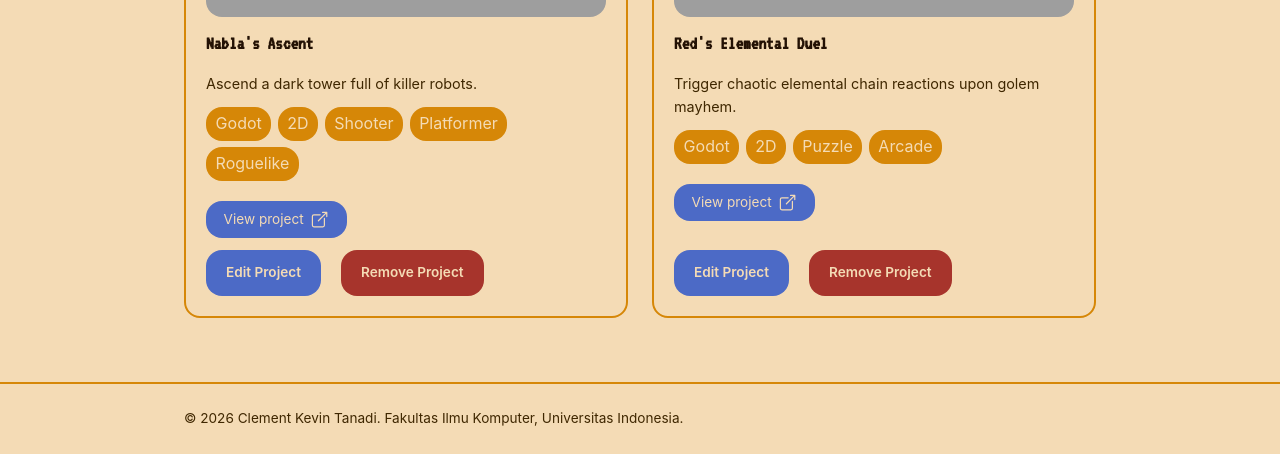
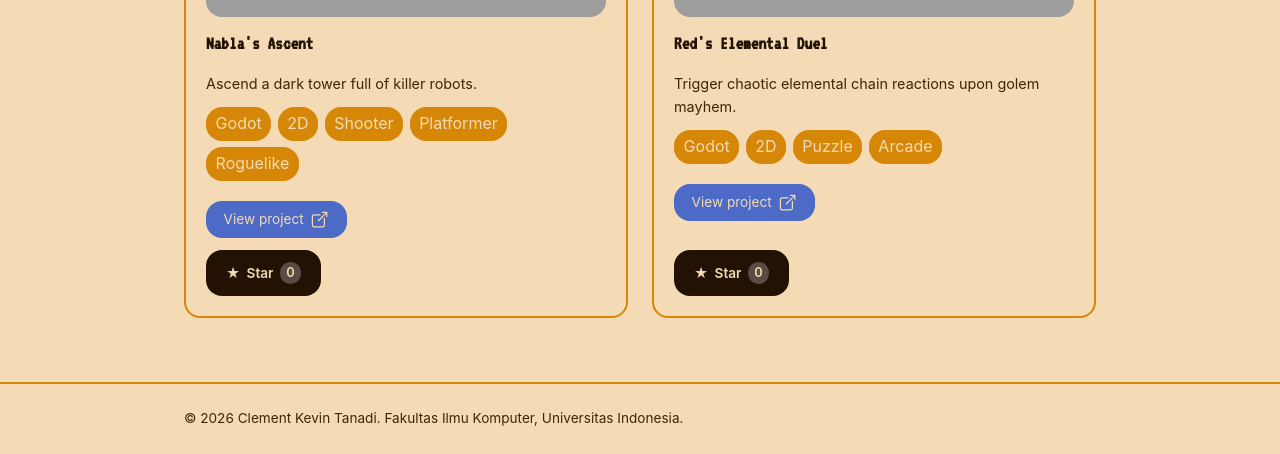
Before and after one commit to Wuskevo/myportofolio, a Django app: page /projects/ in a window 1280 px wide. Shown: the part 746-1200 px from the top of the page. Run offline with Django 5.2, Linux system fonts and the light colour scheme; data comes from the database, SQL or seed files in the repository; data that the repository does not hold is empty; grey boxes are pictures that could not be loaded.

Commit message:
feat(projects, auth): add starring functionality for projects with user interaction; add basic auth rules for visitors, registered users, and superusers (read, star, write to db)

```diff
--- a/main/models.py
+++ b/main/models.py
@@ -1,4 +1,6 @@
 import uuid
+
+from django.contrib.auth.models import User
 
 from django.db import models
 
@@ -87,6 +89,11 @@ class Project(models.Model):
 	tech_stack = models.CharField(max_length=255) # tech used and relevant tags
 	project_url = models.URLField(blank=True)
 	project_image_url = models.URLField(blank=True, max_length=255)
+	# one project can be starred by many users,
+	# and one user can star many projects
+	starred_by = models.ManyToManyField(
+        User, related_name="starred_projects", blank=True
+    )
 
 	def __str__(self):
 		return self.title
--- a/main/urls.py
+++ b/main/urls.py
@@ -26,6 +26,7 @@ from main.views import (
     delete_credential,
     delete_experience,
     delete_project,
+    toggle_project_star,
 
 )
 
@@ -70,4 +71,9 @@ urlpatterns = [
 		name="update_project",
 	),
 	path("projects/<uuid:project_id>/delete/", delete_project, name="delete_project"),
+	path(
+		"projects/<uuid:project_id>/star/",
+		toggle_project_star,
+		name="toggle_project_star"
+	)
 ]
--- a/main/views.py
+++ b/main/views.py
@@ -1,7 +1,9 @@
 import datetime
 from django.contrib import messages
 from django.contrib.auth import login, logout
+from django.contrib.auth.decorators import login_required
 from django.contrib.auth.forms import AuthenticationForm, UserCreationForm
+from django.core.exceptions import PermissionDenied
 from django.core import serializers
 from django.http import HttpResponse
 from django.shortcuts import get_object_or_404, redirect, render
@@ -145,6 +147,7 @@ def delete_experience(request, experience_id):
 #
 
 def create_credential(request):
+
     form = CredentialForm(request.POST or None, request.FILES or None)
 
     if request.method == "POST" and form.is_valid():
@@ -188,6 +191,7 @@ def show_credentials(request):
     return render(request, "credentials.html", context)
 
 def update_credential(request, credential_id):
+
     credential = get_object_or_404(Credential, pk=credential_id)
     form = CredentialForm(
         request.POST or None,
@@ -209,6 +213,7 @@ def update_credential(request, credential_id):
     return render(request, "forms/credentials_form.html", context)
 
 def delete_credential(request, credential_id):
+
     credential = get_object_or_404(Credential, pk=credential_id)
 
     if request.method == "POST":
@@ -221,7 +226,12 @@ def delete_credential(request, credential_id):
 # Projects CRUD with json data delivery
 #
 
+@login_required(login_url="/login/")
 def create_project(request):
+
+    if not request.user.is_superuser: # checks if logged-in account is the superuser
+        raise PermissionDenied # stops request with 403
+
     form = ProjectForm(request.POST or None)
 
     if request.method == "POST" and form.is_valid():
@@ -243,7 +253,7 @@ def get_projects_json(request):
     if title_query:
         projects = projects.filter(title__icontains=title_query)
 
-    projects_json = serializers.serialize("json", projects)
+    projects_json = serializers.serialize("json", projects, use_natural_foreign_keys=True)
     return HttpResponse(projects_json, content_type="application/json")
 
 def show_projects(request):
@@ -263,7 +273,12 @@ def show_projects(request):
     }
     return render(request, "projects.html", context)
 
+@login_required(login_url="/login/")
 def update_project(request, project_id):
+
+    if not request.user.is_superuser: # checks if logged-in account is the superuser
+        raise PermissionDenied # stops request with 403
+
     project = get_object_or_404(Project, pk=project_id)
     form = ProjectForm(
         request.POST or None,
@@ -285,7 +300,12 @@ def update_project(request, project_id):
     }
     return render(request, "forms/projects_form.html", context)
 
+@login_required(login_url="/login/")
 def delete_project(request, project_id):
+
+    if not request.user.is_superuser: # checks if logged-in account is the superuser
+        raise PermissionDenied # stops request with 403
+
     project = get_object_or_404(Project, pk=project_id)
 
     if request.method == "POST":
@@ -293,3 +313,15 @@ def delete_project(request, project_id):
         messages.success(request, "project successfully removed!")
 
     return redirect("main:show_projects")
+
+@login_required(login_url="/login")
+def toggle_project_star(request, project_id):
+    project = get_object_or_404(Project, pk=project_id)
+
+    if request.method == "POST":
+        if request.user in project.starred_by.all():
+            project.starred_by.remove(request.user)
+        else:
+            project.starred_by.add(request.user)
+
+    return redirect("main:show_projects")
--- a/portofolio/urls.py
+++ b/portofolio/urls.py
@@ -26,7 +26,7 @@ urlpatterns = [
     path("", include("main.urls")),
     path("api/credentials/", get_credentials_json, name="get_credentials_json"),
     path("api/experiences/", get_experiences_json, name="get_experiences_json"),
-    path("api/projects/", get_credentials_json, name="get_projects_json"),
+    path("api/projects/", get_projects_json, name="get_projects_json"),
 ]
 
 if settings.DEBUG:
--- a/static/css/base.css
+++ b/static/css/base.css
@@ -270,6 +270,32 @@ h3 {
 	color: var(--paper);
 }
 
+/* User Nav */
+
 .nav-user {
 	color: var(--line)
 }
+
+/* Stars */
+
+.star-form {
+	display: inline;
+}
+
+.button-star {
+	display: inline-flex;
+	align-items: center;
+	gap: 0.4rem;
+	background: var(--ink);
+}
+
+.button-star.is-starred {
+	background: var(--accent);
+}
+
+.star-count {
+	padding: 0.05rem 0.4rem;
+	border-radius: 999px;
+	background: rgba(255, 255, 255, 0.25);
+	font-size: 0.8rem;
+}
--- a/templates/components/project_card.html
+++ b/templates/components/project_card.html
@@ -25,10 +25,13 @@
 	{% endif %}
 	{% if show_actions %}
 	<div class="item-actions project-card-actions">
+		{% include "components/project_star.html" with project=project %}
+		{% if user.is_superuser %}
 		<a href="{% url 'main:update_project' project.id %}" class="button button-secondary">
 			Edit Project
 		</a>
 		{% include "components/projects_delete_modal.html" with project=project %}
+		{% endif %}
 	</div>
 	{% endif %}
 </article>
--- /dev/null
+++ b/templates/components/project_star.html
@@ -0,0 +1,10 @@
+<form method="post" action="{% url 'main:toggle_project_star' project.id %}" class="star-form">
+	{% csrf_token %}
+	<button type="submit"
+			class="button button-star{% if user in project.starred_by.all %} is_starred{% endif %}"
+			title="{% if project.starred_by.all %}Starred by {{ project.starred_by.all|join:', '}}{% else %}Be the first to star{% endif %}">
+		<span aria-hidden="true">★</span>
+		{% if user in project.starred_by.all %}Unstar{% else %}Star{% endif %}
+		<span class="star-count">{{ project.starred_by.count }}</span>
+	</button>
+</form>
```
Also changed, not shown: main/migrations/0007_project_starred_by.py (added).
